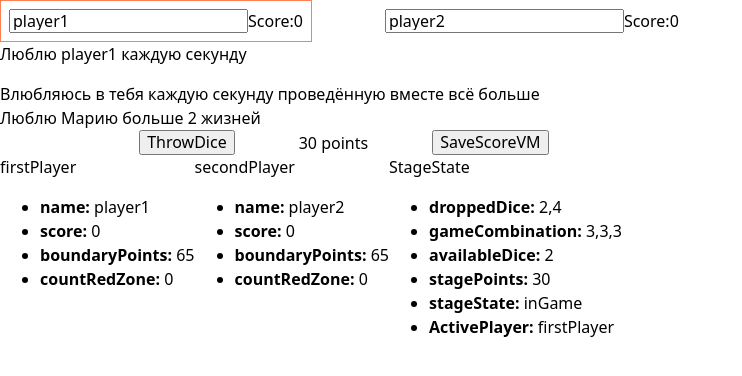
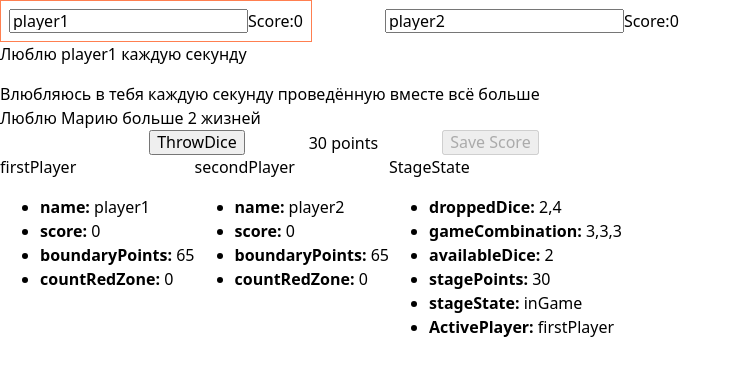
Before and after one commit to Neehor/Thousand, a React (Vite) app: page / in a window 1280 px wide. Both pictures are taken after a click on the button "ThrowDice". Shown: the top 376 px of the page, without its empty margins (0-742 px from the left). Built offline with nearby package versions, Linux system fonts and the light colour scheme.

Commit message:
feat: add types for SaveScore, add disabled logic for save score button, refactor functions for calculating game state

```diff
--- a/src/components/ThousandGame/components/ActionBar/ActionBar.tsx
+++ b/src/components/ThousandGame/components/ActionBar/ActionBar.tsx
@@ -1,6 +1,6 @@
 import {ThrowDice} from "./components/ThrowDice";
 import {StagePoints} from "./components/StagePoints";
-import {SaveScoreVM} from "./components/SaveScoreVM";
+import {SaveScore} from "./components/SaveScore";
 import {PassTheTurn} from "./components/PassTheTurn";
 import {Rematch} from "./components/Rematch";
 import {usePlayersDataStateContext} from "../InitialGameStore/components/PlayersDataStore";
@@ -8,7 +8,6 @@ import {useStageDataStateContext} from "../InitialGameStore/components/StageData
 import styles from "./ActionBar.module.css";
 
 export function ActionBar() {
-
     const stageDataState = useStageDataStateContext();
     const playersDataState = usePlayersDataStateContext();
 console.log('stageDataState',stageDataState)
@@ -22,7 +21,7 @@ console.log('stageDataState',stageDataState)
     //             return (<>
     //                     <ThrowDice/>
     //                     <StagePoints/>
-    //                     <SaveScoreVM/>
+    //                     <SaveScore/>
     //                 </>
     //             )
     //         case "pass":
@@ -50,10 +49,10 @@ console.log('stageDataState',stageDataState)
                                     playersDataState={playersDataState}
                                 />
                                 <StagePoints points={stageDataState.stageDataState.stagePoints}/>
-                                <SaveScoreVM
+                                <SaveScore
                                     points={stageDataState.stageDataState.stagePoints}
                                     setStageDataState={stageDataState.setStageDataState}
-                                    playersDataState={playersDataState}
+                                    contextPlayerData={playersDataState}
                                 />
                             </>
                         )
--- /dev/null
+++ b/src/components/ThousandGame/components/ActionBar/components/SaveScore/SaveScore.tsx
@@ -0,0 +1,21 @@
+import type {StageDataStateType} from "../../../InitialGameStore/components/StageDataStore/types";
+import type {contextPlayerDataType} from "../../../InitialGameStore/components/PlayersDataStore/types";
+
+type SaveScorePropsType = {
+    points: number;
+    setStageDataState: (stageData: StageDataStateType) => void;
+    contextPlayerData: contextPlayerDataType;
+}
+export function SaveScore(props:SaveScorePropsType) {
+    const {points, setStageDataState, contextPlayerData} = props;
+const boundaryPointsOfActivePlayer = contextPlayerData.playersDataState[contextPlayerData.playersDataState.activePlayer].boundaryPoints;
+
+
+    return (
+        <button
+            disabled={points < boundaryPointsOfActivePlayer}
+        >
+            Save Score
+        </button>
+    )
+}
--- /dev/null
+++ b/src/components/ThousandGame/components/ActionBar/components/SaveScore/index.ts
@@ -0,0 +1 @@
+export {SaveScore} from './SaveScore'
--- a/src/components/ThousandGame/components/ActionBar/components/SaveScoreVM/SaveScoreVM.tsx
+++ /dev/null
@@ -1,7 +0,0 @@
-export function SaveScoreVM(){
-    return (
-        <button>
-            SaveScoreVM
-        </button>
-    )
-}
--- a/src/components/ThousandGame/components/ActionBar/components/SaveScoreVM/index.ts
+++ /dev/null
@@ -1 +0,0 @@
-export {SaveScoreVM} from './SaveScoreVM'
--- a/src/components/ThousandGame/components/ActionBar/components/ThrowDice/ThrowDice.tsx
+++ b/src/components/ThousandGame/components/ActionBar/components/ThrowDice/ThrowDice.tsx
@@ -26,15 +26,33 @@ export function ThrowDice(props) {
     const {stageDataState, playersDataState} = props;
     const randomDiceCombination = getCombination(getRandomDice(stageDataState.stageDataState.availableDice));
     const checkResultTurn = checkResultTurnFunc(randomDiceCombination.newStagePoints, stageDataState.stageDataState.stagePoints, playersDataState.playersDataState[playersDataState.playersDataState.activePlayer].score, playersDataState.playersDataState[playersDataState.playersDataState.activePlayer].countRedZone)
+    const MAX_AVAILABLE_DICE = 5;
 
+    const getAvailableDice = (prevAvailableDice: number, gameCombinationLength: number) => {
+        const result = prevAvailableDice - gameCombinationLength;
+
+         if(result > 0) {
+             return result
+         } else {
+             return MAX_AVAILABLE_DICE;
+         }
+    }
+
+    const getGameCombination = (prevGameCombination: number[],newGameCombination:number[]) => {
+        if(prevGameCombination.length === MAX_AVAILABLE_DICE) {
+            return newGameCombination;
+        } else {
+            return prevGameCombination.concat(newGameCombination);
+        }
+    }
 
     const getSetRandomDice = () => {
         stageDataState.setStageDataState({
             droppedDice: randomDiceCombination.droppedDice,
-            gameCombination: [...stageDataState.stageDataState.gameCombination,...randomDiceCombination.interimDiceCombination],
+            gameCombination: getGameCombination(stageDataState.stageDataState.gameCombination,randomDiceCombination.interimDiceCombination),
             stagePoints: checkResultTurn.newStagePoints,
             stageState: checkResultTurn.newStageState,
-            availableDice: stageDataState.stageDataState.availableDice - randomDiceCombination.interimDiceCombination.length
+            availableDice: getAvailableDice(stageDataState.stageDataState.availableDice,randomDiceCombination.interimDiceCombination.length)
         });
     }
 
--- a/src/components/ThousandGame/components/InitialGameStore/components/PlayersDataStore/PlayersDataStore.tsx
+++ b/src/components/ThousandGame/components/InitialGameStore/components/PlayersDataStore/PlayersDataStore.tsx
@@ -1,5 +1,5 @@
 import {createContext, type PropsWithChildren, useState} from "react";
-import type {contextPlayerDataType, PlayersDataStateType, PlayerDataType} from "./types.ts";
+import type {contextPlayerDataType, PlayersDataStateType, Player} from "./types.ts";
 
 /* init players context*/
 export const PlayersDataStateContext = createContext<contextPlayerDataType | null>(null);
@@ -12,8 +12,8 @@ const initPlayersDataState: PlayersDataStateType = {
 export function PlayersDataStore({children}: PropsWithChildren) {
     const [playersDataState, setPlayersDataState] = useState(initPlayersDataState)
 
-    function handlePlayersDataState(activePlayerState?: Partial<PlayerDataType> | undefined,
-                                    inActivePlayerState?: Partial<PlayerDataType> | undefined ,
+    function handlePlayersDataState(activePlayerState?: Partial<Player> | undefined,
+                                    inActivePlayerState?: Partial<Player> | undefined ,
                                     setActivePlayer?: boolean | undefined ) {
         setPlayersDataState((prevState) => {
             const newState = {...prevState}
--- a/src/components/ThousandGame/components/PlayerPanel/components/PlayerCard/PlayerCard.tsx
+++ b/src/components/ThousandGame/components/PlayerPanel/components/PlayerCard/PlayerCard.tsx
@@ -1,10 +1,10 @@
 import {useState} from "react";
 import styles from "./PlayerCard.module.css";
-import type {PlayerDataType} from "../../../InitialGameStore/components/PlayersDataStore/types";
+import type {Player} from "../../../InitialGameStore/components/PlayersDataStore/types";
 import type {contextPlayerDataType} from "../../../InitialGameStore/components/PlayersDataStore/types";
 
 type PlayerCardPropsType = {
-    player: PlayerDataType;
+    player: Player;
     isActive: boolean;
     setPlayersDataState: contextPlayerDataType["setPlayersDataState"];
 }
```
Also changed, not shown: src/components/ThousandGame/components/InitialGameStore/components/PlayersDataStore/types.ts (+5 -5 lines).
